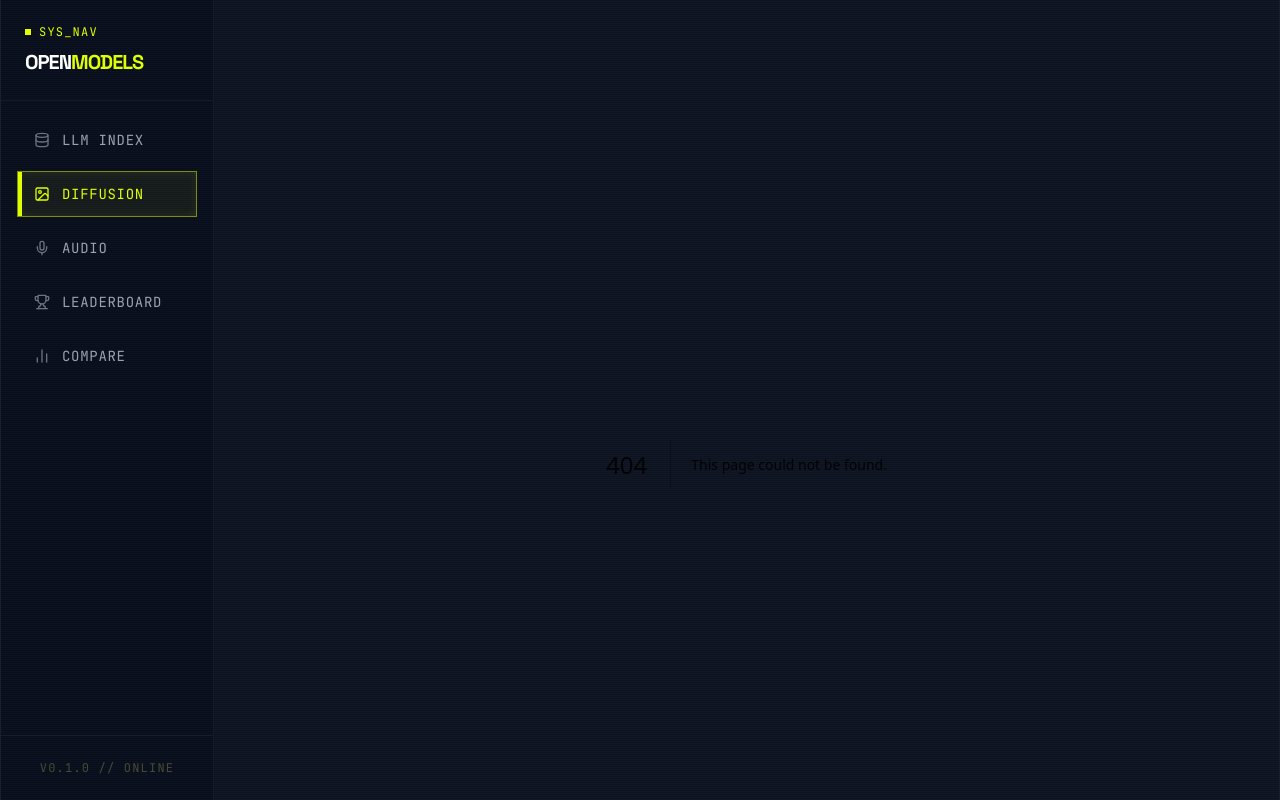
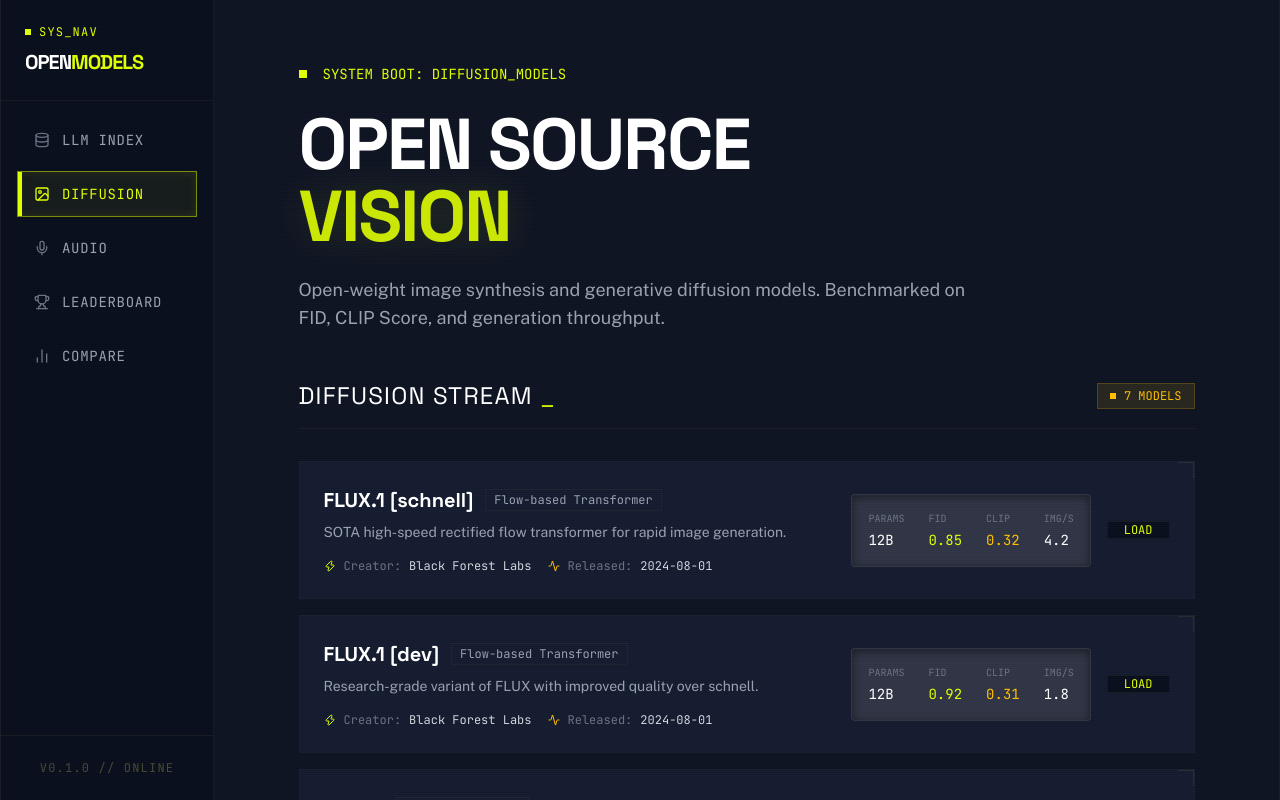
Before and after one commit to robertwt7/openmodels, a Next.js app: page /diffusion in a window 1280 px wide. Before the commit this address had no page. Built offline with nearby package versions, Linux system fonts and the light colour scheme.

Commit message:
fix: resolve all lint errors (no-explicit-any, set-state-in-effect, unused imports)

```diff
--- a/app/compare/page.tsx
+++ b/app/compare/page.tsx
@@ -1,6 +1,6 @@
 "use client";
 
-import { useState, useEffect } from "react";
+import { useState } from "react";
 import {
   BarChart,
   Bar,
@@ -35,11 +35,13 @@
   multilingual: { description: "Percentage of tested languages achieving acceptable transcription or translation quality.", lowerIsBetter: false },
 };
 
+// eslint-disable-next-line @typescript-eslint/no-explicit-any
 const CustomTooltip = ({ active, payload, label }: any) => {
   if (active && payload && payload.length) {
     return (
       <div className="bg-surface-highest border border-outline-variant/30 p-4 shadow-[0_0_20px_rgba(0,0,0,0.5)]">
         <p className="font-display font-bold text-white mb-2 uppercase">{label}</p>
+        {/* eslint-disable-next-line @typescript-eslint/no-explicit-any */}
         {payload.map((entry: any, index: number) => (
           <p key={index} className="font-mono text-sm flex gap-4 justify-between" style={{ color: entry.color }}>
             <span className="uppercase">{entry.name}:</span>
@@ -59,16 +61,20 @@
     modelsData.llm[1].id,
   ]);
 
-  useEffect(() => {
-    const categoryModels = (modelsData as any)[activeCategory] as any[];
+  const handleCategoryChange = (newCategory: keyof typeof modelsData) => {
+        // eslint-disable-next-line @typescript-eslint/no-explicit-any
+    const categoryModels = (modelsData as any)[newCategory] as Array<{ id: string }>;
+    setActiveCategory(newCategory);
     setSelectedModelIds([
       categoryModels[0].id,
       categoryModels[1]?.id ?? categoryModels[0].id,
     ]);
-  }, [activeCategory]);
+  };
 
+  // eslint-disable-next-line @typescript-eslint/no-explicit-any
   const models = (modelsData as any)[activeCategory] as any[];
   const selectedModels = selectedModelIds
+    // eslint-disable-next-line @typescript-eslint/no-explicit-any
     .map((id) => models.find((m: any) => m.id === id))
     .filter((m): m is NonNullable<typeof m> => m != null);
 
@@ -76,6 +82,7 @@
 
   const addNode = () => {
     if (selectedModelIds.length >= 5) return;
+    // eslint-disable-next-line @typescript-eslint/no-explicit-any
     const next = models.find((m: any) => !selectedModelIds.includes(m.id));
     if (next) setSelectedModelIds([...selectedModelIds, next.id]);
   };
@@ -94,17 +101,15 @@
 
   const barChartData = selectedModels.length > 0 ? benchmarkKeys.map((key) => {
     const entry: Record<string, string | number | null> = { benchmark: key.toUpperCase() };
-    selectedModels.forEach((m: any) => {
-      entry[m.name] = m.benchmarks[key] ?? null;
-    });
+    // eslint-disable-next-line @typescript-eslint/no-explicit-any
+    selectedModels.forEach((m: any) => { entry[m.name] = m.benchmarks[key] ?? null; });
     return entry;
   }) : [];
 
   const radarChartData = selectedModels.length > 0 ? benchmarkKeys.map((key) => {
     const entry: Record<string, string | number> = { subject: key.toUpperCase() };
-    selectedModels.forEach((m: any) => {
-      entry[m.name] = m.benchmarks[key] ?? 0;
-    });
+    // eslint-disable-next-line @typescript-eslint/no-explicit-any
+    selectedModels.forEach((m: any) => { entry[m.name] = m.benchmarks[key] ?? 0; });
     return entry;
   }) : [];
 
@@ -134,7 +139,7 @@
             <div className="relative flex-1">
               <select
                 value={activeCategory}
-                onChange={(e) => setActiveCategory(e.target.value as keyof typeof modelsData)}
+                onChange={(e) => handleCategoryChange(e.target.value as keyof typeof modelsData)}
                 className="appearance-none bg-transparent w-full border-b-2 border-outline-variant/40 focus:border-primary pb-1 text-white outline-none cursor-pointer transition-colors pr-6"
               >
                 <option value="llm" className="bg-surface-highest">LLM</option>
@@ -180,6 +185,7 @@
                       onChange={(e) => updateNode(index, e.target.value)}
                       className="appearance-none bg-transparent w-full border-b-2 border-outline-variant/40 focus:border-primary pb-1 text-white outline-none cursor-pointer transition-colors pr-6 text-sm"
                     >
+                      {/* eslint-disable-next-line @typescript-eslint/no-explicit-any */}
                       {models.map((m: any) => (
                         <option key={m.id} value={m.id} className="bg-surface-highest">
                           {m.name}
@@ -258,6 +264,7 @@
                 wrapperStyle={{ fontFamily: "var(--font-jetbrains-mono)", fontSize: "12px" }}
                 iconType="square"
               />
+              {/* eslint-disable-next-line @typescript-eslint/no-explicit-any */}
               {selectedModels.map((m: any, i: number) => (
                 <Bar key={m.id} dataKey={m.name} fill={colors[i % colors.length]} />
               ))}
@@ -271,6 +278,7 @@
         <h2 className="font-mono text-xs uppercase tracking-widest text-primary mb-6">
           ◈ Node Comparison —{" "}
           <span className="text-gray-500 font-normal">
+            {/* eslint-disable-next-line @typescript-eslint/no-explicit-any */}
             {selectedModels.map((m: any) => m.name).join(" vs ")}
           </span>
         </h2>
@@ -283,6 +291,7 @@
                 tick={{ fill: "#e0e6f8", fontSize: 12, fontFamily: "var(--font-jetbrains-mono)" }}
               />
               <PolarRadiusAxis angle={30} tick={{ fill: "#e0e6f8", fontSize: 10 }} />
+              {/* eslint-disable-next-line @typescript-eslint/no-explicit-any */}
               {selectedModels.map((m: any, i: number) => (
                 <Radar
                   key={m.id}
--- /dev/null
+++ b/app/diffusion/page.tsx
@@ -0,0 +1,99 @@
+import { Zap, Activity } from "lucide-react";
+import modelsData from "@/data/models.json";
+
+export default function DiffusionPage() {
+  const models = modelsData.diffusion;
+
+  return (
+    <>
+      <header className="flex flex-col gap-6 animate-boot">
+        <div className="flex items-center gap-4 text-primary font-mono text-sm">
+          <span className="w-2 h-2 bg-primary"></span>
+          SYSTEM BOOT: DIFFUSION_MODELS
+        </div>
+        <h1 className="font-display text-5xl md:text-7xl font-bold tracking-tight text-white uppercase leading-none">
+          Open Source <br />
+          <span className="text-primary opacity-90 drop-shadow-[0_0_20px_rgba(223,255,0,0.15)]">
+            Vision
+          </span>
+        </h1>
+        <p className="max-w-2xl text-lg text-gray-400 font-body">
+          Open-weight image synthesis and generative diffusion models. Benchmarked on
+          FID, CLIP Score, and generation throughput.
+        </p>
+      </header>
+
+      {/* Model Data Stream */}
+      <section className="flex flex-col gap-8">
+        <div className="flex items-center justify-between border-b border-outline-variant/20 pb-4">
+          <h2 className="font-display text-2xl uppercase tracking-wider text-white">
+            Diffusion Stream <span className="animate-blink text-primary">_</span>
+          </h2>
+          <div className="text-xs font-mono text-secondary-container bg-secondary-container/10 px-3 py-1 border border-secondary-container/20 flex items-center gap-2">
+            <span className="w-1.5 h-1.5 bg-secondary-container"></span>
+            {models.length} MODELS
+          </div>
+        </div>
+
+        <div className="grid gap-4">
+          {models.map((model) => (
+            <DiffusionModelCard key={model.id} model={model} />
+          ))}
+        </div>
+      </section>
+    </>
+  );
+}
+
+function DiffusionModelCard({ model }: { model: (typeof modelsData.diffusion)[number] }) {
+  return (
+    <div className="bg-surface-low hover:bg-surface-high transition-colors p-6 flex flex-col lg:flex-row gap-6 lg:items-center justify-between group relative overflow-hidden border border-outline-variant/10">
+      <div className="absolute top-0 right-0 w-4 h-4 border-t border-r border-outline-variant/40"></div>
+
+      <div className="flex flex-col gap-2">
+        <div className="flex items-center gap-3">
+          <h3 className="font-display text-xl font-bold text-white">{model.name}</h3>
+          <div className="text-xs font-mono border border-outline-variant/20 px-2 py-0.5 text-gray-400">
+            {model.architecture}
+          </div>
+        </div>
+        <p className="text-sm text-gray-400 max-w-xl">{model.description}</p>
+        <div className="flex gap-4 mt-2">
+          <div className="flex items-center gap-2 text-xs font-mono text-gray-500">
+            <Zap className="w-3 h-3 text-primary" />
+            Creator: <span className="text-gray-300">{model.creator}</span>
+          </div>
+          <div className="flex items-center gap-2 text-xs font-mono text-gray-500">
+            <Activity className="w-3 h-3 text-secondary-container" />
+            Released: <span className="text-gray-300">{model.releaseDate}</span>
+          </div>
+        </div>
+      </div>
+
+      <div className="flex flex-col sm:flex-row gap-4 lg:items-center shrink-0">
+        <div className="bg-surface-highest p-4 rounded-sm flex gap-6 border border-outline-variant/10 shadow-[inset_0_2px_10px_rgba(0,0,0,0.5)]">
+          <div className="flex flex-col gap-1">
+            <span className="text-[10px] text-gray-500 font-mono uppercase">Params</span>
+            <span className="font-mono text-white text-sm">{model.params}</span>
+          </div>
+          <div className="flex flex-col gap-1">
+            <span className="text-[10px] text-gray-500 font-mono uppercase">FID</span>
+            <span className="font-mono text-primary text-sm">{model.benchmarks.fid}</span>
+          </div>
+          <div className="flex flex-col gap-1">
+            <span className="text-[10px] text-gray-500 font-mono uppercase">CLIP</span>
+            <span className="font-mono text-secondary-container text-sm">{model.benchmarks.clipScore}</span>
+          </div>
+          <div className="flex flex-col gap-1">
+            <span className="text-[10px] text-gray-500 font-mono uppercase">img/s</span>
+            <span className="font-mono text-white text-sm">{model.benchmarks.genSpeed}</span>
+          </div>
+        </div>
+
+        <button className="h-full px-4 border border-outline-variant/20 hover:border-primary/50 text-primary font-mono text-xs uppercase flex items-center justify-center transition-colors bg-surface-lowest hover:bg-primary/5">
+          Load
+        </button>
+      </div>
+    </div>
+  );
+}
--- a/app/leaderboard/page.tsx
+++ b/app/leaderboard/page.tsx
@@ -61,6 +61,7 @@
   const [activeCategory, setActiveCategory] = useState<Category>("llm");
 
   const config = categoryConfig[activeCategory];
+  // eslint-disable-next-line @typescript-eslint/no-explicit-any
   const models = (modelsData as any)[activeCategory] as any[];
 
   const sorted = [...models].sort((a, b) => {
@@ -146,7 +147,7 @@
                   {model.name}
                 </td>
                 <td className="px-6 py-4 text-gray-500">{model.params}</td>
-                {config.columns.map((col, i) => {
+                {config.columns.map((col) => {
                   const val = model.benchmarks[col.key];
                   return (
                     <td key={col.key} className={`px-6 py-4 ${col.key === config.sortKey ? "text-primary" : ""}`}>
```
